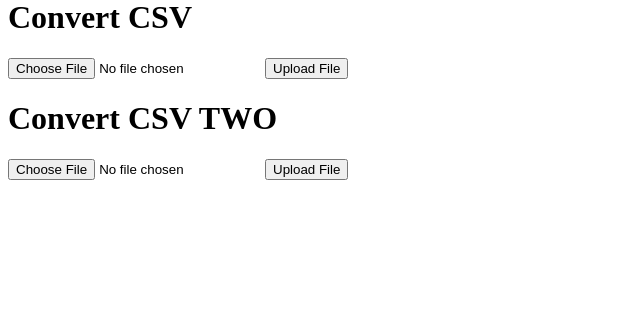
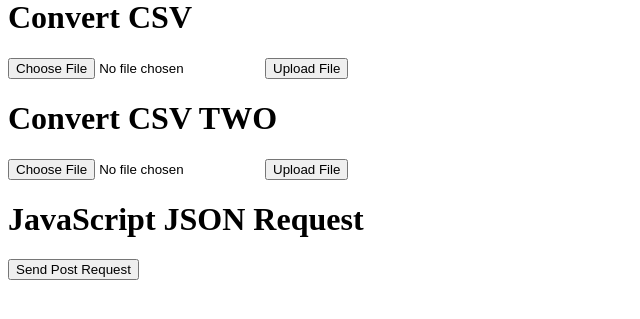
Before and after one commit to BasuKallapur/Flask-NeuralLine, a Flask app: template templates/index.html in a window 1280 px wide. Shown: the part 258-577 px from the top of the page, without its empty margins (0-640 px from the left). Run offline with Flask 3, Linux system fonts and the light colour scheme; the template is opened without the code that fills it, so the values that code supplies are empty.

Commit message:
modified filess

```diff
--- a/templates/index.html
+++ b/templates/index.html
@@ -60,4 +60,24 @@ content %}
   <input type="submit" value="Upload File" />
 </form>
 
+<h1>JavaScript JSON Request</h1>
+<button id="post_button">Send Post Request</button>
+
+<script type="text/javascript">
+  const postButton = document.getElementById("post_button");
+  const jsonData = { name: "Basu C Kallapur", greeting: "hello! " };
+
+  postButton.addEventListener("click", () => {
+    fetch('{{ url_for("handle_post") }}', {
+      method: "POST",
+      headers: {
+        "Content-Type": "application/json; charset=utf-8",
+      },
+      body: JSON.stringify(jsonData),
+    })
+      .then((response) => response.json())
+      .then((data) => console.log("Success:", data))
+      .catch((error) => console.error("Error occurred:", error));
+  });
+</script>
 {% endblock %}
```
Also changed, not shown: app3.py (+14 -1 lines), 1 other file.
